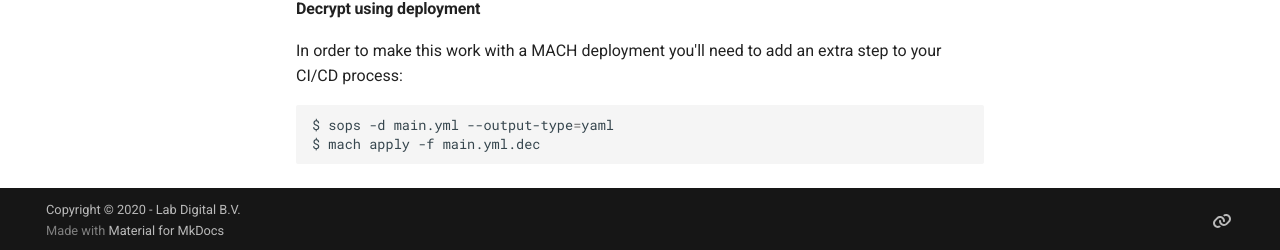
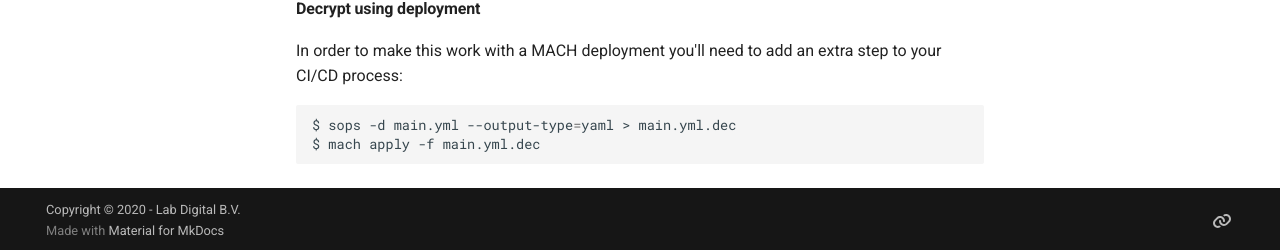
Before and after one commit to mach-composer/mach-composer-cli, an MkDocs documentation site: the page built from docs/src/security.md, in a window 1280 px wide and 976 px high. Shown: the part 723-973 px from the top of the window. Built offline with MkDocs 1.6.1 and Material for MkDocs 9.7.7, drawn with Linux system fonts in a browser that asks for light colours; a script that is not in the unit is left out; comment, search, counter and statistics services are not loaded; some of the changed lines change nothing that is shown.

Commit message:
Updated SOPS instructions

````diff
--- a/docs/src/security.md
+++ b/docs/src/security.md
@@ -40,13 +40,12 @@
 === "AWS"
     ```bash
     $ export SOPS_KMS_ARN="arn:aws:kms:us-west-2:927034868273:key/fe86dd69-4132-404c-ab86-4269956b4500"
-    $ export SOPS_PGP_FP="C9CAB0AF1165060DB58D6D6B2653B624D620786D"
-    $ sops -e main.yml > main.enc.yml
+    $ sops -e --encrypted-regex '^(.*(secret|token).*)$' main.yml > main.enc.yml
     $ mv main.enc.yml main.yml
     ```
 === "Azure"
     ```bash
-    $ sops --encrypt --azure-kv https://yoursharedsops.vault.azure.net/keys/sops-key/<your-key> main.yml > main.enc.yml
+    $ sops -e --encrypted-regex '^(.*(secret|token).*)$' --azure-kv https://yoursharedsops.vault.azure.net/keys/sops-key/<your-key> main.yml > main.enc.yml
     $ mv main.enc.yml main.yml
     ```
 
@@ -55,6 +54,6 @@
 In order to make this work with a MACH deployment you'll need to add an extra step to your CI/CD process:
 
 ```bash
-$ sops -d main.yml --output-type=yaml
+$ sops -d main.yml --output-type=yaml > main.yml.dec
 $ mach apply -f main.yml.dec
 ```
````
